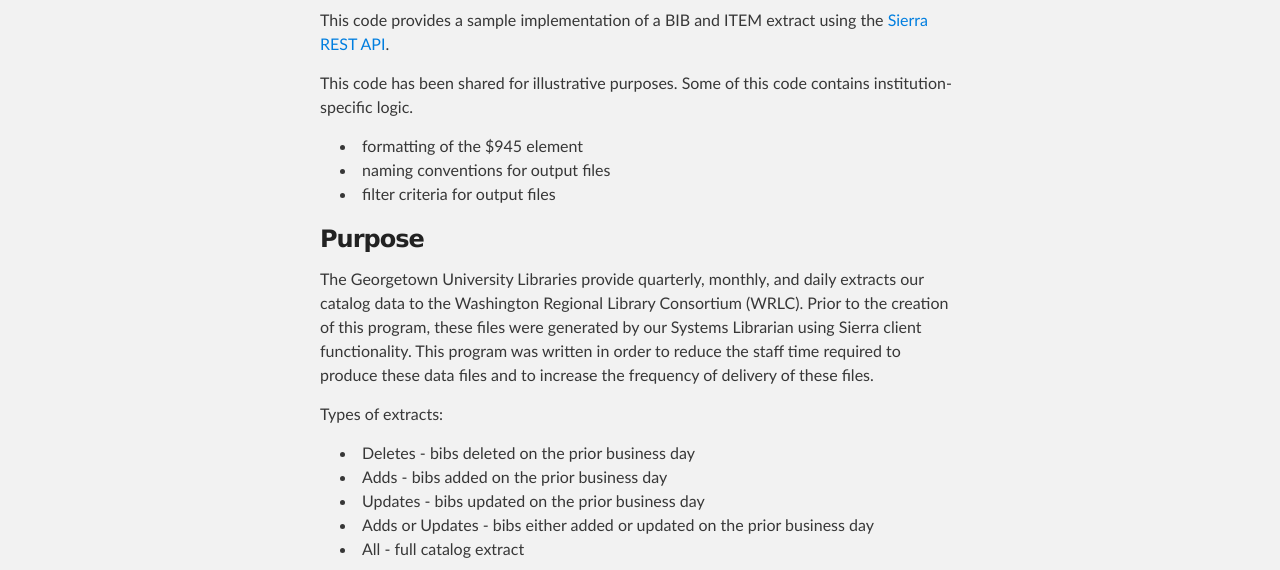
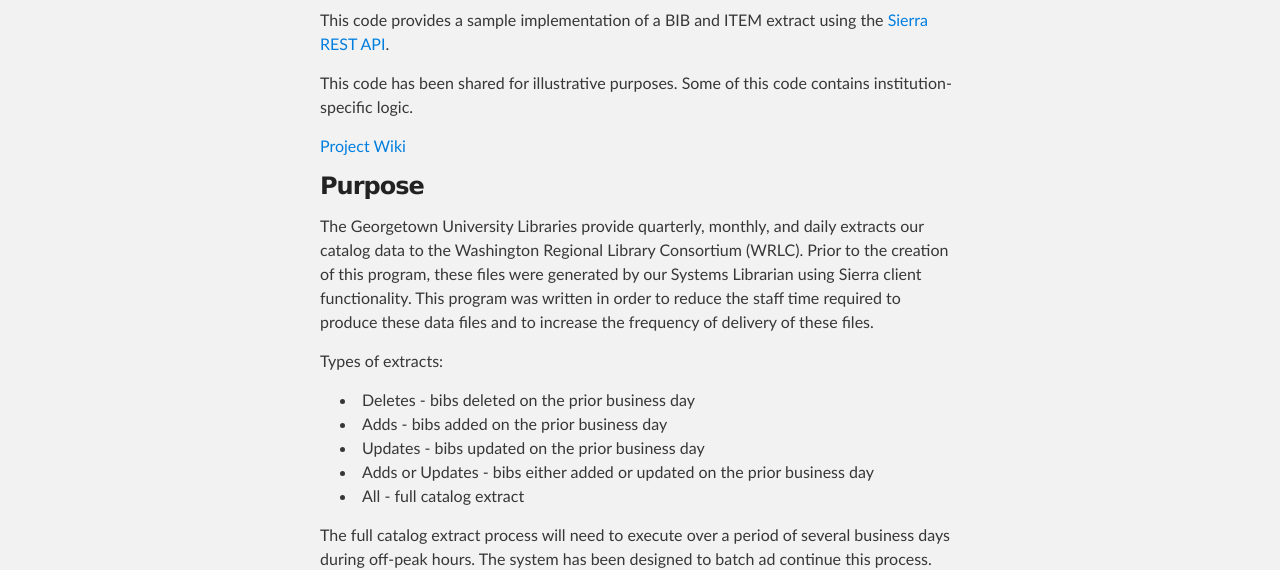
Before and after one commit to Georgetown-University-Libraries/GUExtractSierraBibs, a plain HTML site: page index.html in a window 1280 px wide. Shown: the part 252-822 px from the top of the page. Drawn offline with Linux system fonts and the light colour scheme.

Commit message:
Update links

```diff
--- a/index.html
+++ b/index.html
@@ -35,11 +35,8 @@
 
 <p>This code has been shared for illustrative purposes.  Some of this code contains institution-specific logic.</p>
 
-<ul>
-<li>formatting of the $945 element</li>
-<li>naming conventions for output files</li>
-<li>filter criteria for output files</li>
-</ul><h3>
+<a href="https://github.com/Georgetown-University-Libraries/GUExtractSierraBibs/wiki">Project Wiki</a>
+<h3>
 <a name="purpose" class="anchor" href="#purpose"><span class="octicon octicon-link"></span></a>Purpose</h3>
 
 <p>The Georgetown University Libraries provide quarterly, monthly, and daily extracts our catalog data to the Washington Regional Library Consortium (WRLC).  Prior to the creation of this program, these files were generated by our Systems Librarian using Sierra client functionality.  This program was written in order to reduce the staff time required to produce these data files and to increase the frequency of delivery of these files.</p>
```
Also changed, not shown: 1 other file.
